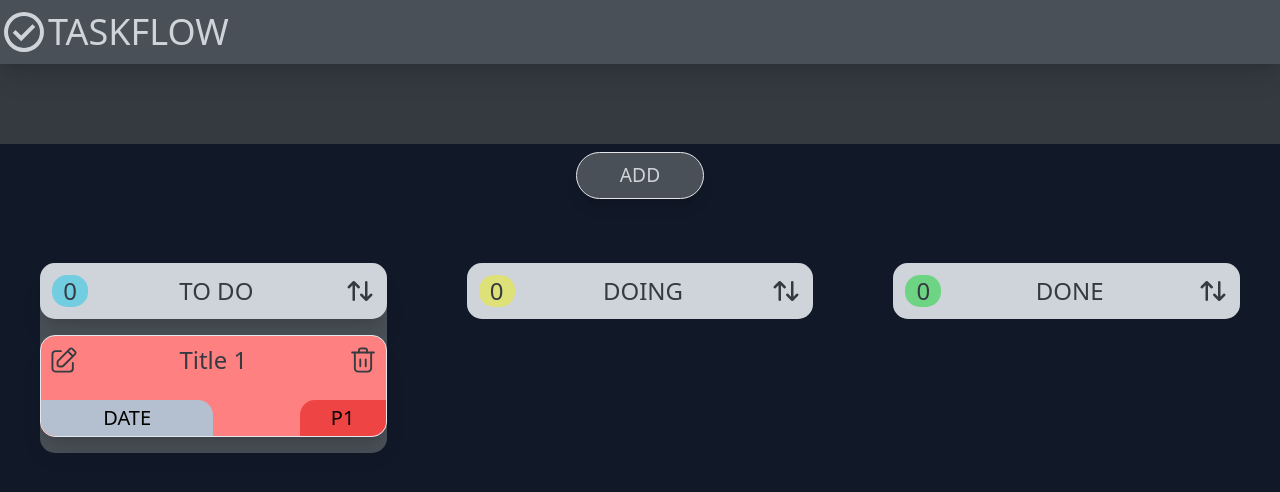
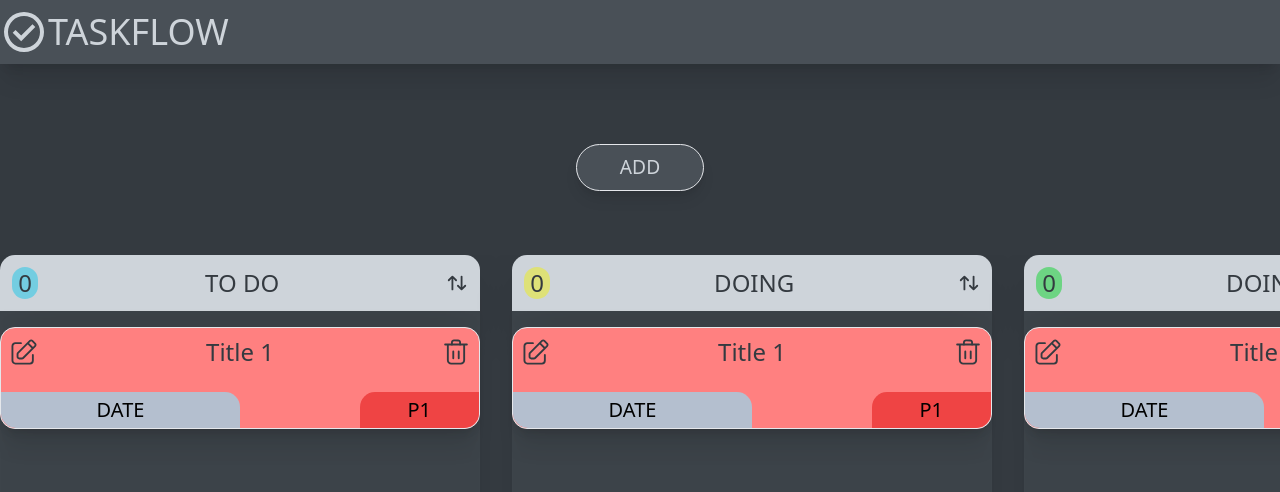
Before and after one commit to tahajaiti/Kanban-List-TS, a website: page public/index.html in a window 1280 px wide. Drawn offline with nearby package versions, Linux system fonts and the light colour scheme.

Commit message:
re structered my html to more a organazid one and fixed some issues concerning the way im gonna handle the js, also added new colors,componants and some containers, in addition added overflow so the page would automatically be responsive

```diff
--- a/public/index.html
+++ b/public/index.html
@@ -15,7 +15,7 @@
     <h1 class="text-4xl text-whiteone">TASKFLOW</h1>
   </header>
 
-  <main class="mt-20 p-2 w-full h-[84.5vh] bg-gray-900">
+  <main class="mt-20 w-full h-[84.5vh]">
     <section>
 
       <!-- Add Button -->
@@ -24,25 +24,29 @@
       </div>
 
       <!-- Section container -->
-      <div class="flex justify-evenly gap-20 mt-16 mx-8">
+
+      <div class="flex justify-around gap-8 2xl:gap-4 mt-16 overflow-x-scroll 2xl:overflow-hidden">
         <!-- TODO SECTION -->
-        <div class="bg-greyone w-1/3 min-h-min rounded-[15px]">
+        <div class="w-[30rem] ">
           <!-- HEADER -->
           <header>
-            <div class="flex justify-between bg-whiteone w-full p-3 rounded-[15px] shadow-xl">
+            <div class="flex justify-between bg-whiteone w-full p-3 rounded-tr-[15px] rounded-tl-[15px] shadow-2xl">
               <div
                 class="text-2xl text-greytwo font-medium bg-blueone rounded-[15px] w-[2.25rem] flex justify-center items-center">
                 0
               </div>
-              <div class="text-2xl text-greytwo font-medium">
+              <div class="text-2xl text-greytwo font-medium w-[35rem] text-center">
                 TO DO
               </div>
               <span class="icon-[mi--sort] text-3xl flex self-center text-greytwo "></span>
             </div>
           </header>
-          <!-- CONTENT -->
+
+          <!-- CONTAINER -->
           <div
-            class="bg-cardred hover:scale-[1.02] hover:bg-cardredhov active:scale-[0.98] active:bg-cardredactive card">
+            class="bg-greyoneop drop-shadow-lg w-full h-[30rem] overflow-y-scroll  rounded-br-[15px] rounded-bl-[15px]">
+            <!-- CARDS -->
+            <div class="bg-cardred hover:bg-cardredhov active:bg-cardredactive card">
               <div class="flex justify-between items-center mb-4 p-2">
                 <span class="icon-[mage--edit] text-3xl text-greytwo cursor-pointer"></span>
                 <p class="text-2xl text-greytwo font-mlight">Title 1</p>
@@ -53,36 +57,84 @@
                 <div class="bg-red-500 right-tag">P1</div>
               </div>
             </div>
-
+            <!--  -->
+          </div>
         </div>
 
+
+
         <!-- DOING SECTION -->
-        <div class="bg-greyone w-1/3 h-fit rounded-[15px]">
-          <div class="flex justify-between bg-whiteone w-full p-3 rounded-[15px]">
+        <div class="w-[30rem] ">
+          <!-- HEADER -->
+          <header>
+            <div class="flex justify-between bg-whiteone w-full p-3 rounded-tr-[15px] rounded-tl-[15px] shadow-2xl">
               <div
                 class="text-2xl text-greytwo font-medium bg-yellowone rounded-[15px] w-[2.25rem] flex justify-center items-center">
                 0
               </div>
-            <div class="text-2xl text-greytwo font-medium">
+              <div class="text-2xl text-greytwo font-medium w-[35rem] text-center">
                 DOING
               </div>
               <span class="icon-[mi--sort] text-3xl flex self-center text-greytwo "></span>
             </div>
+          </header>
+
+          <!-- CONTAINER -->
+          <div
+            class="bg-greyoneop drop-shadow-lg w-full h-[30rem] overflow-y-scroll  rounded-br-[15px] rounded-bl-[15px]">
+            <!-- CARDS -->
+            <div class="bg-cardred hover:bg-cardredhov active:bg-cardredactive card">
+              <div class="flex justify-between items-center mb-4 p-2">
+                <span class="icon-[mage--edit] text-3xl text-greytwo cursor-pointer"></span>
+                <p class="text-2xl text-greytwo font-mlight">Title 1</p>
+                <span class="icon-[mage--trash] text-3xl  text-greytwo"></span>
+              </div>
+              <div class="flex justify-between content-baseline">
+                <div class="bg-datecol left-tag ">DATE</div>
+                <div class="bg-red-500 right-tag">P1</div>
+              </div>
+            </div>
+            <!--  -->
+          </div>
         </div>
 
+
+
         <!-- DONE SECTION -->
-        <div class="bg-greyone w-1/3 h-fit rounded-[15px]">
-          <div class="flex justify-between bg-whiteone w-full p-3 rounded-[15px]">
+        <div class="w-[30rem] ">
+          <!-- HEADER -->
+          <header>
+            <div class="flex justify-between bg-whiteone w-full p-3 rounded-tr-[15px] rounded-tl-[15px] shadow-2xl">
               <div
                 class="text-2xl text-greytwo font-medium bg-greenone rounded-[15px] w-[2.25rem] flex justify-center items-center">
                 0
               </div>
-            <div class="text-2xl text-greytwo font-medium">
-              DONE
+              <div class="text-2xl text-greytwo font-medium w-[35rem] text-center">
+                DOING
               </div>
               <span class="icon-[mi--sort] text-3xl flex self-center text-greytwo "></span>
             </div>
+          </header>
+
+          <!-- CONTAINER -->
+          <div
+            class="bg-greyoneop drop-shadow-lg w-full h-[30rem] overflow-y-scroll  rounded-br-[15px] rounded-bl-[15px]">
+            <!-- CARDS -->
+            <div class="bg-cardred hover:bg-cardredhov active:bg-cardredactive card">
+              <div class="flex justify-between items-center mb-4 p-2">
+                <span class="icon-[mage--edit] text-3xl text-greytwo cursor-pointer"></span>
+                <p class="text-2xl text-greytwo font-mlight">Title 1</p>
+                <span class="icon-[mage--trash] text-3xl  text-greytwo"></span>
               </div>
+              <div class="flex justify-between content-baseline">
+                <div class="bg-datecol left-tag ">DATE</div>
+                <div class="bg-red-500 right-tag">P1</div>
+              </div>
+            </div>
+            <!--  -->
+          </div>
+        </div>
+
       </div>
 
     </section>
--- a/src/input.css
+++ b/src/input.css
@@ -15,6 +15,26 @@
         @apply w-1/4 h-1/2 flex justify-center p-1 text-xl rounded-tl-[15px] rounded-br-[15px];
     }
     .card{
-        @apply border rounded-[15px]  w-full my-4 flex flex-col shadow-xl transition-all cursor-pointer;
+        @apply border rounded-[15px]  w-full my-4 flex flex-col active:scale-[0.95] shadow-xl transition-all cursor-pointer;
     }
 }
+
+::-webkit-scrollbar {
+    width: 10px;
+}
+
+/* Track */
+::-webkit-scrollbar-track {
+    background: #CED4DA;
+    border-bottom-right-radius: 15px;
+}
+
+/* Handle */
+::-webkit-scrollbar-thumb {
+    background: #888;
+}
+
+/* Handle on hover */
+::-webkit-scrollbar-thumb:hover {
+    background: #555;
+}
--- a/tailwind.config.js
+++ b/tailwind.config.js
@@ -10,6 +10,7 @@ module.exports = {
         whitetwo: "#DEE2E6",
         whitethree: "#E9ECEF",
         greyone: "#495057",
+        greyoneop: "rgba(73, 80, 87, 0.5)",
         greytwo: "#343A40",
         greenone: "#6DD483",
         greentwo: "#4A9A77",
```
Also changed, not shown: public/assets/css/style.css. Lines whose indentation alone changed are shown as unchanged.
